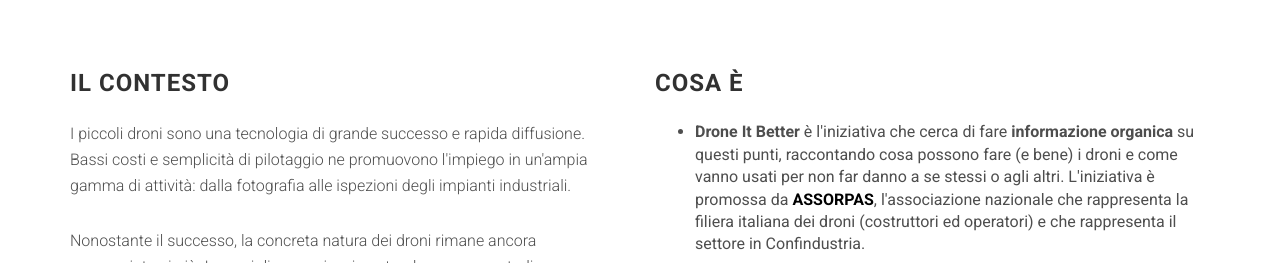
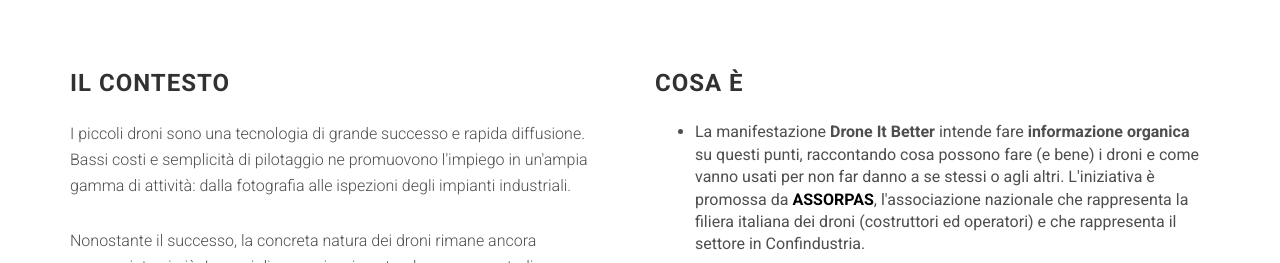
Before and after one commit to droneitbetter/palermo2015, a website: page index.html in a window 1280 px wide. Shown: the part 820-1083 px from the top of the page. Drawn offline with Linux system fonts and the light colour scheme; files whose address does not match are found by name.

Commit message:
Update index.html

```diff
--- a/index.html
+++ b/index.html
@@ -138,7 +138,7 @@
                     <div class="elenco">
                         <ul >
 
-                            <li><strong>Drone It Better</strong> è l'iniziativa che cerca di fare <strong>informazione organica</strong> su questi punti, raccontando cosa possono fare (e bene) i droni e come vanno usati per non far danno a se stessi o agli altri. L'iniziativa è promossa da <strong><a href="http://www.assorpas.it/" target="_blank">ASSORPAS</a></strong>, l'associazione nazionale che rappresenta la filiera italiana dei droni (costruttori ed operatori) e che rappresenta il settore in Confindustria.</li>
+                            <li>La manifestazione <strong>Drone It Better</strong> intende fare <strong>informazione organica</strong> su questi punti, raccontando cosa possono fare (e bene) i droni e come vanno usati per non far danno a se stessi o agli altri. L'iniziativa è promossa da <strong><a href="http://www.assorpas.it/" target="_blank">ASSORPAS</a></strong>, l'associazione nazionale che rappresenta la filiera italiana dei droni (costruttori ed operatori) e che rappresenta il settore in Confindustria.</li>
                             <li><strong>Drone It Better</strong> è un'iniziativa <strong>popolare</strong> e intende presentare in modo comprensibile a tutti contenuti rilevanti (anche di natura tecnica o legale) sul mondo dei droni.</li>
                             <li><strong>Drone It Better</strong> è un <strong>evento civico</strong> che coinvolge cittadini, istituzioni nazionali e locali, Forze dell'Ordine, ordini professionali e mondo della ricerca.</li>
                             <li><strong>Drone It Better</strong> è anche uno <strong>spazio espositivo selettivo</strong> che presenta le eccellenze tecnologiche italiane.</li>
```
